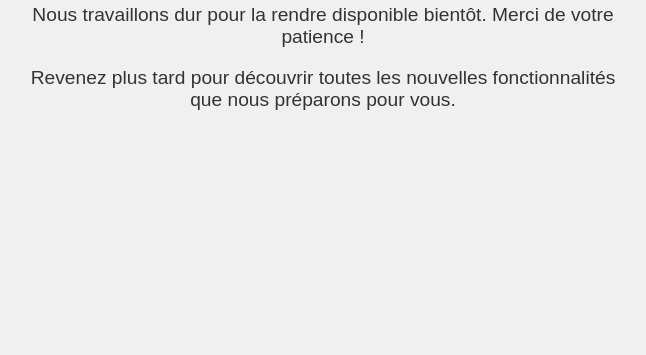
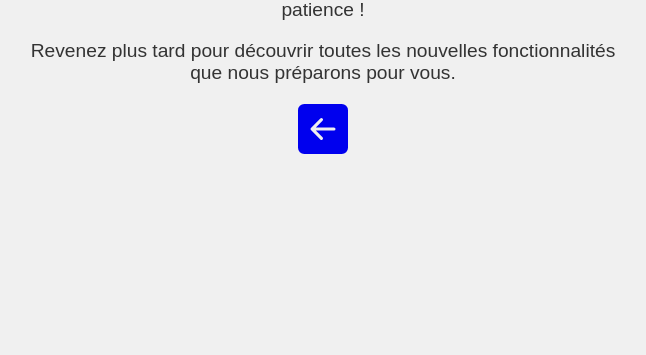
Before and after one commit to salomonAMS/pcjv.github.io, a plain HTML site: page pages/Qui somme nous/about.html in a window 1280 px wide. Shown: the part 461-816 px from the top of the page, without its empty margins (317-963 px from the left). Drawn offline with Linux system fonts and the light colour scheme.

Commit message:
page d'info
page en construction avec bouton retour

```diff
--- a/pages/Qui somme nous/about.html
+++ b/pages/Qui somme nous/about.html
@@ -33,6 +33,11 @@
     <h1>Cette page est en cours de développement</h1>
     <p>Nous travaillons dur pour la rendre disponible bientôt. Merci de votre patience !</p>
     <p>Revenez plus tard pour découvrir toutes les nouvelles fonctionnalités que nous préparons pour vous.</p>
+    <a href="../../index.html" target="_self">
+      <svg xmlns="http://www.w3.org/2000/svg" width="100" height="50" fill="currentColor" class="bi bi-arrow-left-square-fill" viewBox="0 0 16 16">
+        <path d="M16 14a2 2 0 0 1-2 2H2a2 2 0 0 1-2-2V2a2 2 0 0 1 2-2h12a2 2 0 0 1 2 2zm-4.5-6.5H5.707l2.147-2.146a.5.5 0 1 0-.708-.708l-3 3a.5.5 0 0 0 0 .708l3 3a.5.5 0 0 0 .708-.708L5.707 8.5H11.5a.5.5 0 0 0 0-1"/>
+      </svg>
+    </a>
   </div>
 </body>
 </html>
```
Also changed, not shown: pages/nos actualités/actu.html (+7 -0 lines), pages/nos documentations/doc.html (+5 -0 lines), pages/nos domaines d'interventions/domaine.html (+5 -0 lines).
